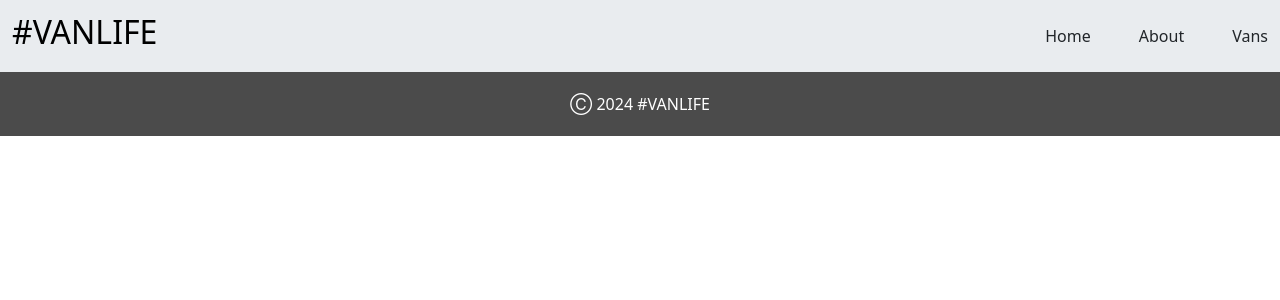
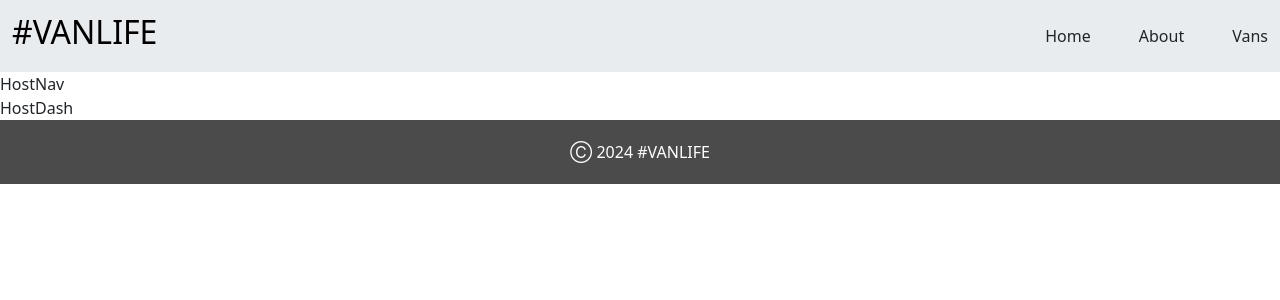
Before and after one commit to Adebayoisreal122/Vanlife, a React (Vite) app: page /host in a window 1280 px wide. Shown: the top 300 px of the page. Built offline with nearby package versions, Linux system fonts and the light colour scheme.

Commit message:
i added some foles in th component

```diff
--- a/src/App.jsx
+++ b/src/App.jsx
@@ -15,6 +15,7 @@ import Host from './components/host';
 import HostVans from './components/HostVans';
 import HostIncome from './components/HostIncome';
 import HostReview from './components/HostReview';
+import HostDash from './components/HostDash';
 
 function App() {
   const [count, setCount] = useState(0)
@@ -38,17 +39,12 @@ function App() {
 
 
 <Route path='/host' element={<Host/>}>
+    <Route path='/host' element={<HostDash/>} />
     <Route path='/host/review' element={<HostReview/>} />
     <Route path='/host/income' element={<HostIncome/>} />
     <Route path='/host/van' element={<HostVans/>} />
 </Route>
   </Route>
-
-
-
-
-
-
 
 </Routes>
 
--- a/src/components/Host.jsx
+++ b/src/components/Host.jsx
@@ -1,10 +1,12 @@
 import React from 'react'
 import { Outlet } from 'react-router-dom'
+import HostNav from './HostNav'
 
 
 const Host = () => {
   return (
     <>
+    <HostNav/>
     <Outlet/>
 
     </>
--- /dev/null
+++ b/src/components/HostDash.jsx
@@ -0,0 +1,9 @@
+import React from 'react'
+
+const HostDash = () => {
+  return (
+    <div>HostDash</div>
+  )
+}
+
+export default HostDash
--- /dev/null
+++ b/src/components/HostNav.jsx
@@ -0,0 +1,9 @@
+import React from 'react'
+
+const HostNav = () => {
+  return (
+    <div>HostNav</div>
+  )
+}
+
+export default HostNav
```
